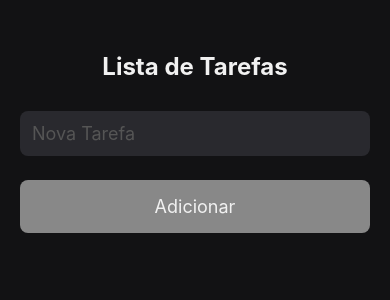
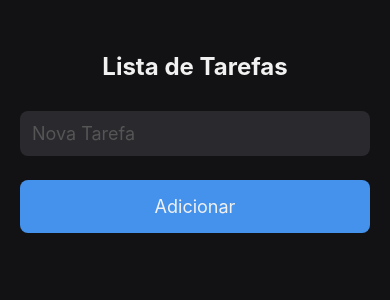
Before and after one commit to WagnerTerry/TodoList, a React Native app: screen / in a window 390 px wide. Shown: the top 300 px of the page. Built offline with nearby package versions, Linux system fonts and the light colour scheme.

Commit message:
style: Modificando cor do botao adicionar

```diff
--- a/src/views/Task/styles.ts
+++ b/src/views/Task/styles.ts
@@ -36,7 +36,7 @@ export const Input = styled.TextInput`
 `;
 
 export const AddButton = styled.TouchableOpacity`
-  background-color: #888;
+  background-color: #4492ec;
   padding: 16px;
   border-radius: 8px;
   align-items: center;
```
